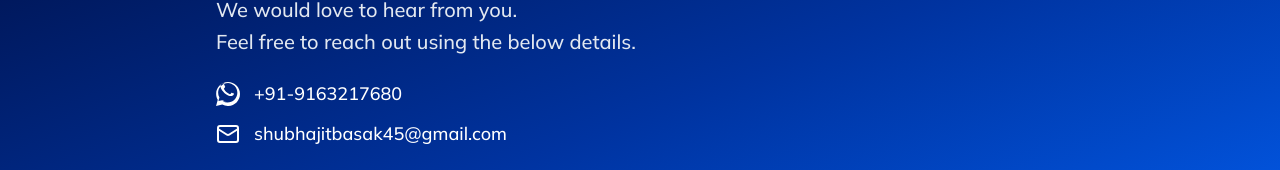
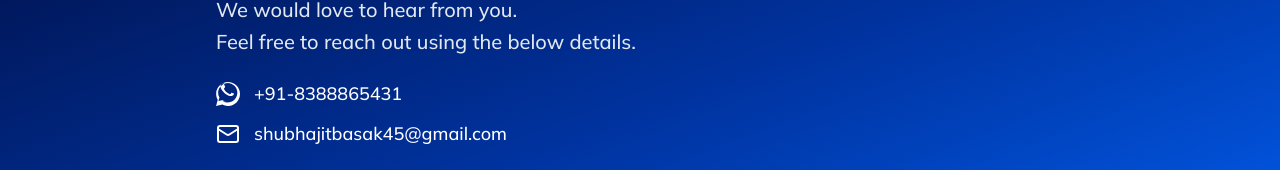
Before and after one commit to Shubhajiit/MarketingAgency, a Next.js app in the folder Frontend/: page /contact in a window 1280 px wide. Shown: the part 282-452 px from the top of the page. Built offline with nearby package versions, Linux system fonts and the light colour scheme; no server answers.

Commit message:
Add Course

```diff
--- a/Frontend/src/app/(main)/contact/page.tsx
+++ b/Frontend/src/app/(main)/contact/page.tsx
@@ -23,12 +23,11 @@ export default function ContactUsPage() {
         <div className="flex flex-col gap-3 text-sm md:text-lg font-medium">
           {/* WhatsApp Link */}
           <a
-            href="https://wa.me/919163217680"
+            href="https://wa.me/918388865431"
             target="_blank"
             rel="noopener noreferrer"
             className="flex items-center gap-3.5 hover:text-green-400 transition-colors w-fit"
           >
-            {/* Custom WhatsApp SVG icon */}
             <svg
               className="w-5 h-5 md:w-6 md:h-6 fill-current"
               viewBox="0 0 24 24"
@@ -36,7 +35,7 @@ export default function ContactUsPage() {
             >
               <path d="M.057 24l1.687-6.163c-1.041-1.804-1.588-3.849-1.587-5.946C.06 5.348 5.397.01 12.008.01c3.202.001 6.212 1.246 8.477 3.514 2.266 2.268 3.507 5.28 3.505 8.484-.004 6.657-5.34 11.997-11.953 11.997-2.005-.001-3.973-.502-5.73-1.45L0 24zm6.59-4.846c1.6.95 3.188 1.449 4.825 1.451 5.436 0 9.86-4.37 9.864-9.799.002-2.63-1.023-5.101-2.885-6.965C16.588 1.977 14.113.953 12.007.953 6.57 1.02 2.148 5.39 2.144 10.82c-.001 1.637.452 3.23 1.312 4.646l-.993 3.63 3.738-.97c1.378.75 2.87 1.13 4.4 1.13h.001zm11.362-7.38c-.302-.15-1.78-.88-2.053-.982-.272-.1-.47-.15-.667.15-.198.3-.767.982-.94 1.182-.173.2-.347.225-.65.075-3.05-1.52-4.25-2.585-5.698-5.1-.383-.66.383-.615 1.097-2.04.122-.24.06-.45-.03-.6-.09-.15-.767-1.85-1.05-2.53-.275-.667-.556-.575-.765-.586l-.65-.01c-.224 0-.59.084-.9.423-.31.339-1.18 1.155-1.18 2.816 0 1.66 1.21 3.266 1.378 3.493.167.226 2.38 3.637 5.766 5.1.8.349 1.43.559 1.92.715.81.258 1.54.221 2.12.135.647-.097 1.78-.73 2.03-1.43.254-.7.254-1.3.178-1.43-.076-.128-.272-.2-.575-.35z" />
             </svg>
-            <span>+91-9163217680</span>
+            <span>+91-8388865431</span>
           </a>
 
           {/* Email Link */}
```
